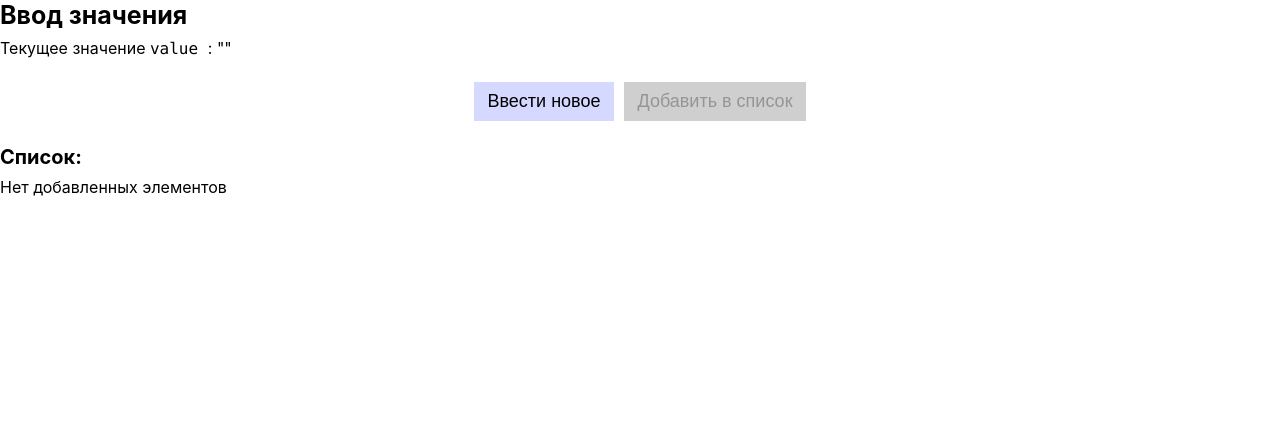
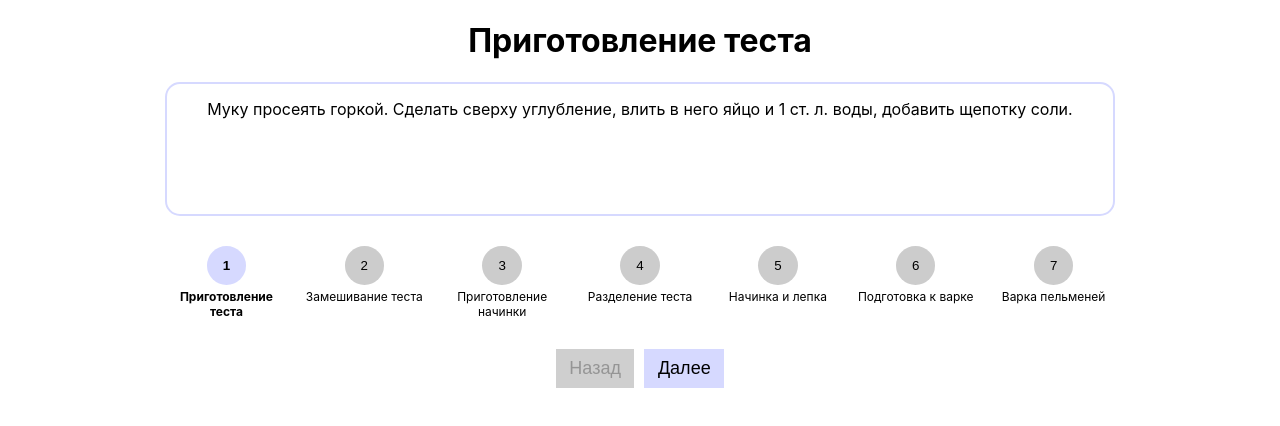
Before and after one commit to NataliKh/ReactProject, a React (Vite) app in the folder vite-project/: page / in a window 1280 px wide. Shown: the top 426 px of the page. Built offline with nearby package versions, Linux system fonts and the light colour scheme.

Commit message:
Второе задание по компонентам Рецепт

```diff
--- a/vite-project/src/App.jsx
+++ b/vite-project/src/App.jsx
@@ -1,87 +1,84 @@
-import { useState } from "react";
-import styles from "./app.module.css";
+import styles from './app.module.css';
+import data from './data.json';
+import { useState } from 'react';
 
-function App() {
-  const [value, setValue] = useState("");
-  const [error, setError] = useState("");
-  const [list, setList] = useState([]);
-  const [isValueValid, setIsValueValid] = useState(false);
+export default function App() {
+  const [steps, setSteps] = useState(data); // Изначально пустой массив
+  const [activeIndex, setActiveIndex] = useState(0);
 
-  const onAddButtonClick = () => {
-    if (isValueValid) {
-      const id = Date.now();
-      const updatedList = [...list, { id, value }];
-      setList(updatedList);
-      setValue("");
-      setError("");
-      setIsValueValid(false);
+
+
+  const isFirstStep = activeIndex === 0;
+  const isLastStep = activeIndex === steps.length - 1;
+
+  const onClickHandlerPrev = () => {
+    if (!isFirstStep) {
+      setActiveIndex(activeIndex - 1);
+    } else {
+      setSteps([...steps]);
+      setActiveIndex(steps.length - 1);
     }
   };
 
-  const onInputButtonClick = () => {
-    const promptValue = prompt("Введите значение", "");
-    if (promptValue.length < 3) {
-      setError("Введенное значение должно содержать минимум 3 символа");
-      setIsValueValid(false);
+  const onClickHandlerNext = () => {
+    if (!isLastStep) {
+      setActiveIndex(activeIndex + 1);
     } else {
-      setIsValueValid(true);
-      setError("");
-      setValue(promptValue);
+      setSteps([...steps]);
+      setActiveIndex(0);
     }
-    return promptValue;
   };
 
-  const getDateString = (date) => {
-    date = new Date(date);
-
-    const day = String(date.getDate()).padStart(2, '0');
-    const month = String(date.getMonth() + 1).padStart(2, '0');
-    const year = date.getFullYear();
-
-    const hours = String(date.getHours()).padStart(2, '0');
-    const minutes = String(date.getMinutes()).padStart(2, '0');
-    const seconds = String(date.getSeconds()).padStart(2, '0');
-
-    return `${day}.${month}.${year} ${hours}:${minutes}:${seconds}`;
+  const onClickHandlerDone = (e) => {
+    const index = e.target.textContent;
+    setSteps([...steps]);
+    setActiveIndex(index - 1);
   };
 
+  if (!steps[activeIndex]) {
+    return <div>Нет данных</div>;
+  }
+
   return (
-    <>
-      <h1 className={styles["page-heading"]}>Ввод значения</h1>
-      <p className={styles["no-margin-text"]}>
-        Текущее значение <code> value </code>: "
-        <output className={styles["current-value"]}>{value}</output>"
-      </p>
-      {error && <div className={styles["error"]}>{error}</div>}
-      <div className={styles["buttons-container"]}>
-        <button className={styles["button"]} onClick={onInputButtonClick}>
-          Ввести новое
-        </button>
-        <button
-          className={styles["button"]}
-          disabled={!isValueValid}
-          onClick={onAddButtonClick}
-        >
-          Добавить в список
-        </button>
-      </div>
-      <div className={styles["list-container"]}>
-        <h2 className={styles["list-heading"]}>Список:</h2>
-        {list.length <= 0 && (
-          <p className={styles["no-margin-text"]}>Нет добавленных элементов</p>
-        )}
-        {list.length > 0 && (
-          <ul className={styles["list"]}>
-            {list.map(({ id, value }) => (
-              <li key={id} className={styles["list-item"]}>
-                {'[' + getDateString(id) + '] ' + value}
+    <div className={styles.container}>
+      <div className={styles.card}>
+        <h1>{steps[activeIndex]?.title || "Нет данных"}</h1>
+        <div className={styles.steps}>
+          <div className={styles['steps-content']}>
+            <div className={styles['steps-content-text']}>
+              {steps[activeIndex]?.content || "Контент отсутствует"}
+            </div>
+          </div>
+          <ul className={styles['steps-list']}>
+            {steps.map((step, index) => (
+              <li
+                className={`${styles['steps-item']} ${
+                  activeIndex === index ? styles.active : ''
+                } ${index < activeIndex ? styles.done : ''}`}
+                key={step.id}
+              >
+                  <button className={styles['steps-item-button']} onClick={onClickHandlerDone}>{index + 1}</button>
+                  {step.title}
               </li>
             ))}
           </ul>
-        )}
+          <div className={styles['buttons-container']}>
+            <button
+              className={styles.button}
+              onClick={onClickHandlerPrev}
+              disabled={isFirstStep && activeIndex === 0}
+            >
+              Назад
+            </button>
+            <button
+              className={styles.button}
+              onClick={onClickHandlerNext}
+            >
+              {isLastStep ? 'Начать сначала' : 'Далее'}
+            </button>
+          </div>
+        </div>
       </div>
-    </>
+    </div>
   );
-}
-
-export default App;
+};
--- a/vite-project/src/app.module.css
+++ b/vite-project/src/app.module.css
@@ -1,31 +1,10 @@
-.app {
+.container {
 	text-align: center;
-	max-width: 700px;
+	max-width: 950px;
 	margin: 0 auto;
-	padding: 20px;
-}
-
-.error {
-	color: var(--error-color);
-	font-weight: bold;
-}
-
-.page-heading {
-	margin: 0 0 0.5rem;
-	font-size: 25px;
-	font-weight: bold;
-}
-
-.no-margin-text {
-	margin: 0;
-}
-
-.current-value {
-	font-weight: bold;
 }
 
 .buttons-container {
-	margin-top: 1.5rem;
 	display: flex;
 	justify-content: center;
 	gap: 10px;
@@ -43,30 +22,51 @@
 	background-color: hsl(var(--accent-color-hue), var(--accent-color-saturation), 87%);
 }
 
-.button:active {
-	background-color: hsl(var(--accent-color-hue), var(--accent-color-saturation), 82%);
-}
-
 .button:disabled {
 	background-color: var(--disabled-color);
 }
 
-.list-container {
-	margin-top: 1.5rem;
+.steps-content {
+	margin-bottom: 30px;
+	min-height: 100px;
+	border: 2px solid hsl(var(--accent-color-hue), var(--accent-color-saturation), 92%);
+	border-radius: 15px;
+	padding: 15px 20px;
 }
 
-.list-heading {
-	font-size: 20px;
-	font-weight: bold;
-	margin: 0 0 0.5rem;
+.steps-list {
+	list-style: none;
+	margin: 0;
+	margin-bottom: 30px;
+	padding: 0;
+	display: flex;
+	justify-content: space-between;
+	gap: 15px;
 }
 
-.list {
-	text-align: left;
-	margin: 0 auto;
-	max-width: 300px;
+.steps-item {
+	display: flex;
+	flex-direction: column;
+	align-items: center;
+	flex: 1 1 0px;
+	font-size: 0.75rem;
 }
 
-.list-item:not(:last-child) {
-	margin-bottom: 0.5em;
+.steps-item-button {
+	cursor: pointer;
+	border-radius: 50%;
+	padding: 0.75rem 1rem;
+	background: #cccccc;
+	border: none;
+	margin-bottom: 0.25rem;
 }
+
+.steps-item.active .steps-item-button,
+.steps-item.done .steps-item-button {
+	background: hsl(var(--accent-color-hue), var(--accent-color-saturation), 92%);
+}
+
+.steps-item.active,
+.steps-item.active .steps-item-button {
+	font-weight: bold;
+}
--- /dev/null
+++ b/vite-project/src/data.json
@@ -0,0 +1,37 @@
+[
+	{
+		"id": "001",
+		"title": "Приготовление теста",
+		"content": "Муку просеять горкой. Сделать сверху углубление, влить в него яйцо и 1 ст. л. воды, добавить щепотку соли."
+	},
+	{
+		"id": "002",
+		"title": "Замешивание теста",
+		"content": "Собирая муку с краев к середине, чтобы вода и яйцо не выливались из углубления, замешивать тесто, добавляя небольшими порциями оставшуюся воду. Месить тесто для пельменей до тех пор, пока оно не станет эластичным и однородным, примерно 10 мин. Накрыть влажным полотенцем и оставить на 30 мин. Вода для пельменного теста должна быть ледяная. Для этого ее заранее ставят в холодильник или морозильник."
+	},
+	{
+		"id": "003",
+		"title": "Приготовление начинки",
+		"content": "Пока расстаивается тесто, приготовить начинку для пельменей. Лук и чеснок очистить и очень мелко порубить. Смешать говяжий и свиной фарш, добавить лук с чесноком, посолить, поперчить. Тщательно перемешать до однородности."
+	},
+	{
+		"id": "004",
+		"title": "Разделение теста",
+		"content": "Готовое тесто для пельменей разделить на 4 части. 3 части накрыть влажным полотенцем и отложить. Оставшееся тесто скатать в жгут толщиной 2 см. Нарезать его на кусочки шириной 1,5 см. На присыпанной мукой поверхности раскатать каждый кусочек теста в тонкую лепешку."
+	},
+	{
+		"id": "005",
+		"title": "Начинка и лепка",
+		"content": "Выложить в центр каждой лепешки по 1,5 ч. л. начинки, сложить кружок с начинкой пополам так, чтобы получился полумесяц. Соединить концы полумесяца и скрепить их. Плотно прижать пальцами, чтобы пельмени не разваливались при варке."
+	},
+	{
+		"id": "006",
+		"title": "Подготовка к варке",
+		"content": "Выложить пельмени на поднос или плоское блюдо, присыпать мукой. Так же приготовить пельмени из оставшегося теста."
+	},
+	{
+		"id": "007",
+		"title": "Варка пельменей",
+		"content": "Поставьте кастрюлю с водой на огонь и доведите до кипения. Посолите воду. Поместите пельмени в кипящую воду и варите около 5-7 минут, пока они не всплывут на поверхность. После этого варите еще 3-5 минут. Готовые пельмени должны быть нежными, но не жесткими. Осторожно выньте их из воды, дайте стечь и подавайте горячими с сметаной или соусом."
+	}
+]
```
